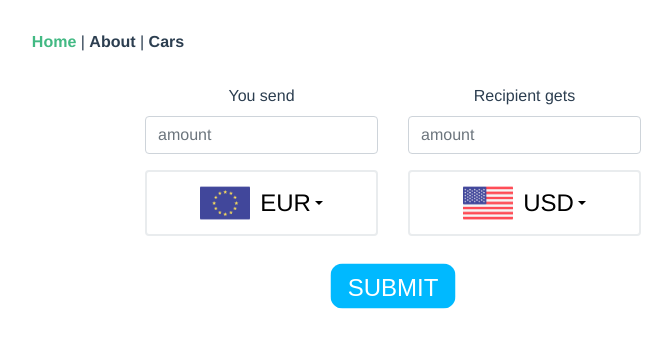
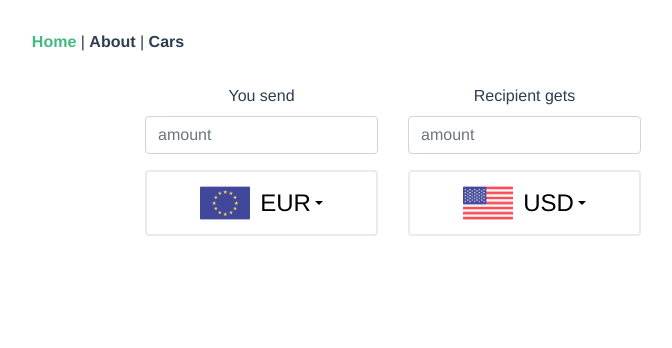
Before and after one commit to z2s8/junctionx-geeks, a Vue app: page /#/ in a window 1280 px wide. Shown: the top 348 px of the page, without its empty margins (532-1204 px from the left). Built offline with nearby package versions, Linux system fonts and the light colour scheme.

Commit message:
rm button ok

```diff
--- a/src/views/Home.vue
+++ b/src/views/Home.vue
@@ -57,16 +57,7 @@
 
       </div>
        <div class="row">
- <div class="col-12" style="position: relative;">
-        <a class="ok btn" style="position: absolute; top: 50px;" href="submit">
-          <span data-text="S">S</span>
-          <span data-text="U">U</span>
-          <span data-text="B">B</span>
-          <span data-text="M">M</span>
-          <span data-text="I">I</span>
-          <span data-text="T">T</span>
-        </a>
-      </div>
+
     </div>
 
     </form>
```
